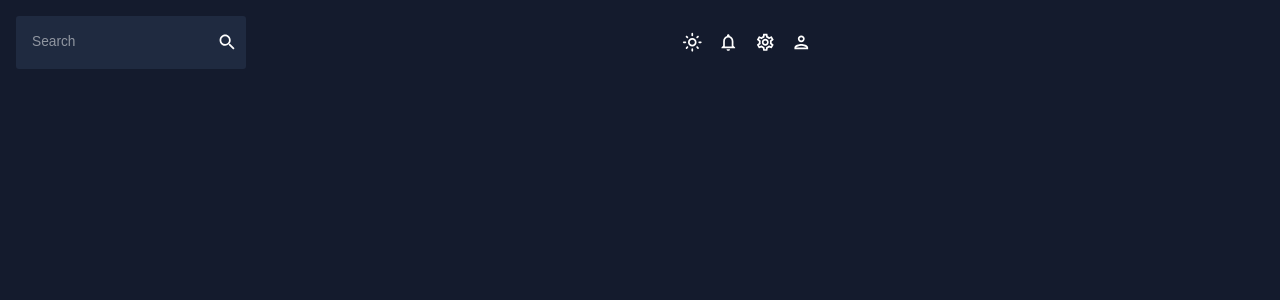
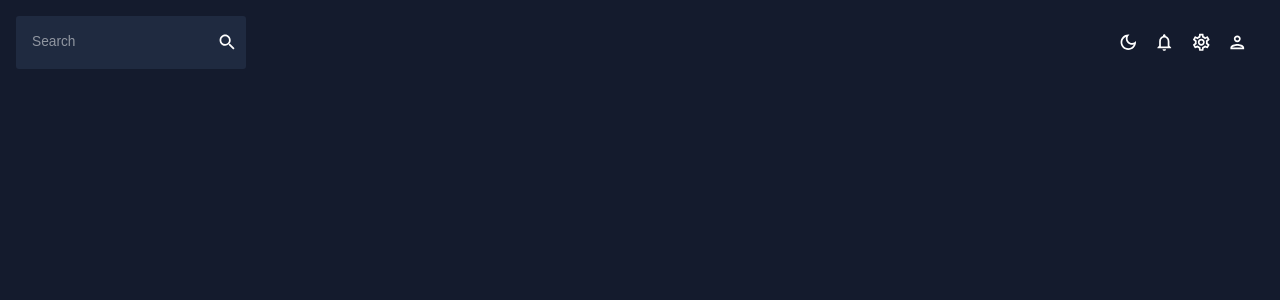
Before and after one commit to RicciJuaman/react-admin-dashboard-1, a React (Create React App) app: page / in a window 1280 px wide. Shown: the top 300 px of the page. Built offline with nearby package versions, Linux system fonts and the light colour scheme.

Commit message:
Changes to Topbar - subject for validation

```diff
--- a/src/scenes/global/Topbar.jsx
+++ b/src/scenes/global/Topbar.jsx
@@ -33,8 +33,10 @@ const Topbar = () => {
 
         <IconButton>
             <Box display="flex" >
-                <IconButton>
-                    <LightModeOutlinedIcon />
+                <IconButton onClick={colorMode.toggleColorMode}>
+                    {theme.palette.mode === 'dark' ? (
+                        <DarkModeOutlinedIcon/>
+                    ): ( <LightModeOutlinedIcon/>)}
                 </IconButton>
                 <IconButton>
                     <NotificationsOutlinedIcon />
@@ -46,8 +48,7 @@ const Topbar = () => {
                     <PersonOutlinedIcon />
                 </IconButton>
             </Box>
-        </IconButton>
-            <IconButton></IconButton>
+            </IconButton>
 
 
         </Box>
```
